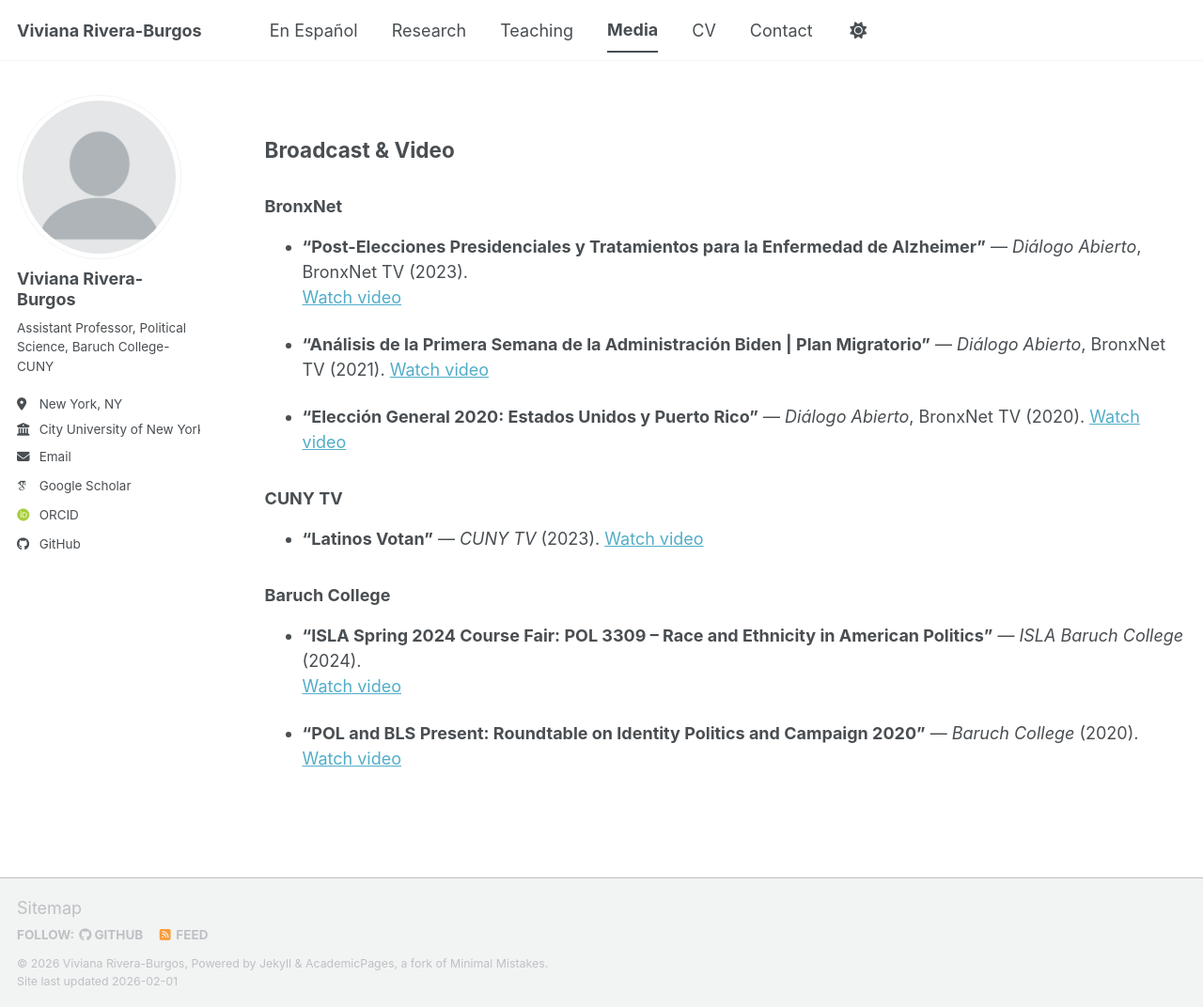
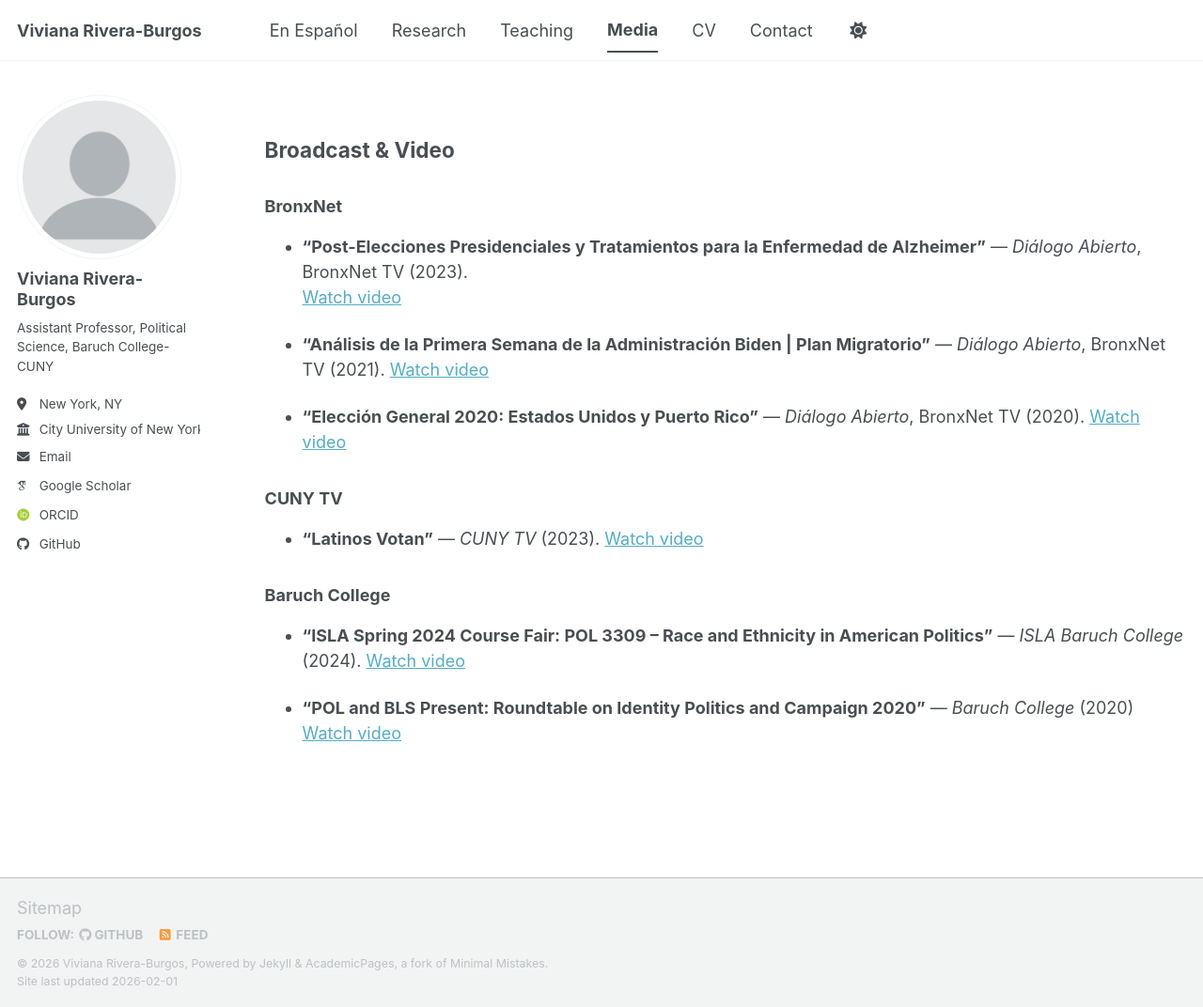
Before and after one commit to vivi-rivera/vivi-rivera.github.io, a Jekyll site: the page built from _pages/media.md, in a window 1280 px wide and 1072 px high. Shown: the whole window at 94% size. Built offline with Jekyll 4.4.1, drawn with Linux system fonts in a browser that asks for light colours; some web fonts are replaced; a script bundle is joined from its source files by our own code; library files that are not in the unit come from our copies.

```diff
--- a/_pages/media.md
+++ b/_pages/media.md
@@ -28,5 +28,5 @@ author_profile: true
 - **“ISLA Spring 2024 Course Fair: POL 3309 – Race and Ethnicity in American Politics”** — *ISLA Baruch College* (2024).
   [Watch video](https://youtu.be/9gtPk7V_XP4?si=kAuzFB9rDD1eyCNX)
 
-- **“POL and BLS Present: Roundtable on Identity Politics and Campaign 2020”** — *Baruch College* (2020).
+- **“POL and BLS Present: Roundtable on Identity Politics and Campaign 2020”** — *Baruch College* (2020)
   [Watch video](https://youtu.be/02o_HL1TNJw?si=XAsz1YljFfmjpkUI)
```
